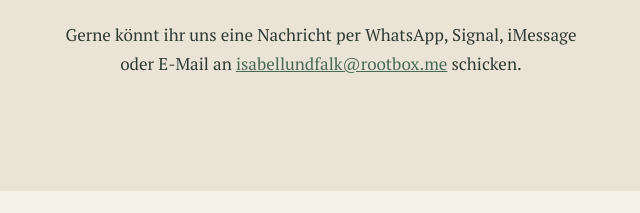
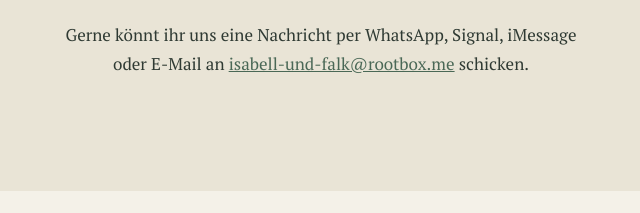
Before and after one commit to Falk2704/marriage, a website: page website/index.html in a window 1280 px wide. Shown: the part 4701-4914 px from the top of the page, 319-959 px from the left. Drawn offline with nearby package versions, Linux system fonts and the light colour scheme; files that its build step writes are made by us from their sources; a web font is replaced by a local one.

Commit message:
feat(website): hyphenate RSVP email address

```diff
--- a/website/index.html
+++ b/website/index.html
@@ -334,7 +334,7 @@
           </p>
 
           <p class="text-body text-[1rem] lg:text-[1.0625rem] leading-[1.7] max-w-lg mx-auto mt-6">
-            Gerne könnt ihr uns eine Nachricht per WhatsApp, Signal, iMessage oder E-Mail an <a href="mailto:isabellundfalk@rootbox.me" class="text-primary hover:text-accent underline">isabellundfalk@rootbox.me</a> schicken.
+            Gerne könnt ihr uns eine Nachricht per WhatsApp, Signal, iMessage oder E-Mail an <a href="mailto:isabell-und-falk@rootbox.me" class="text-primary hover:text-accent underline">isabell-und-falk@rootbox.me</a> schicken.
           </p>
 
         </div>
```
